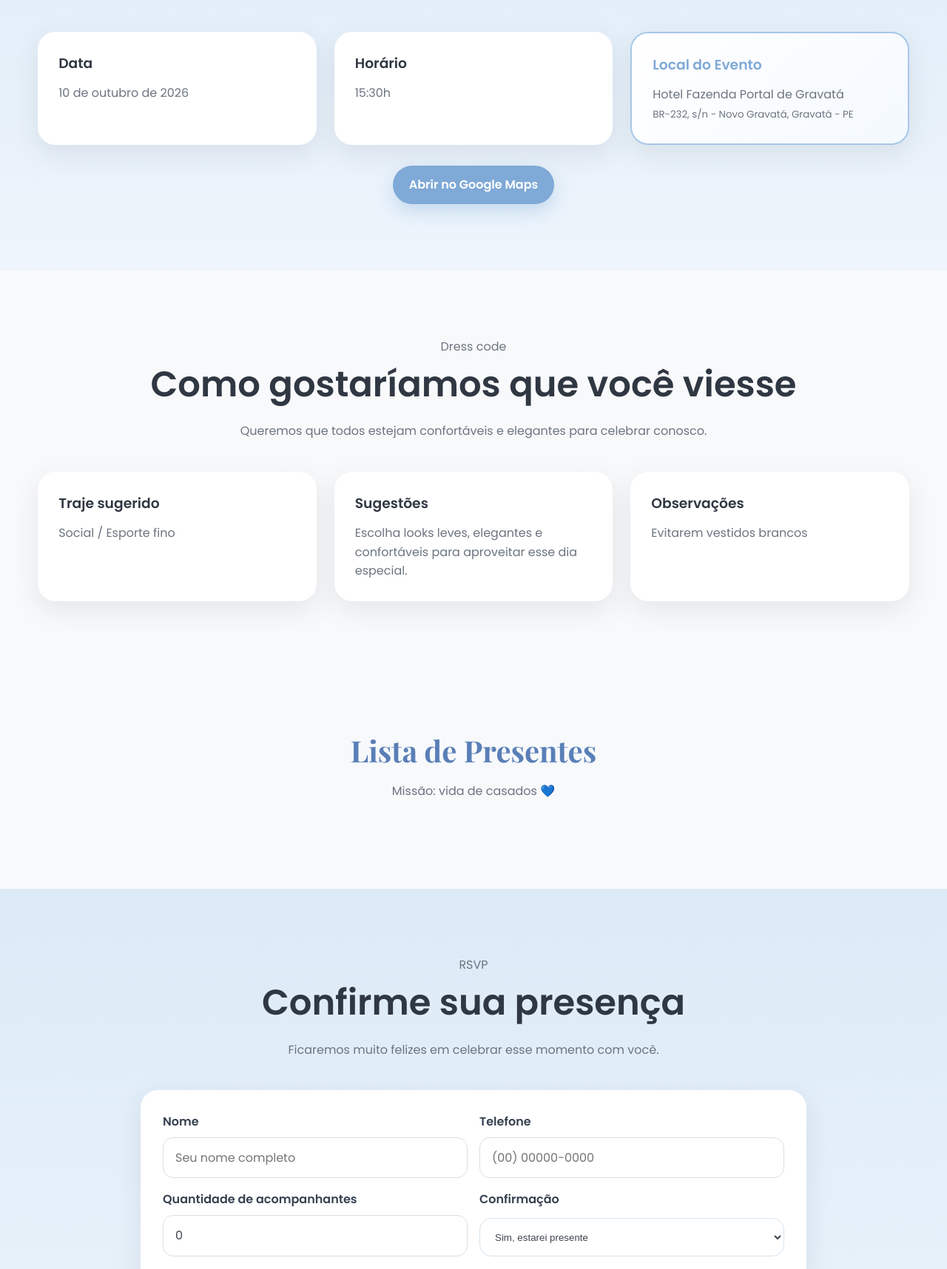
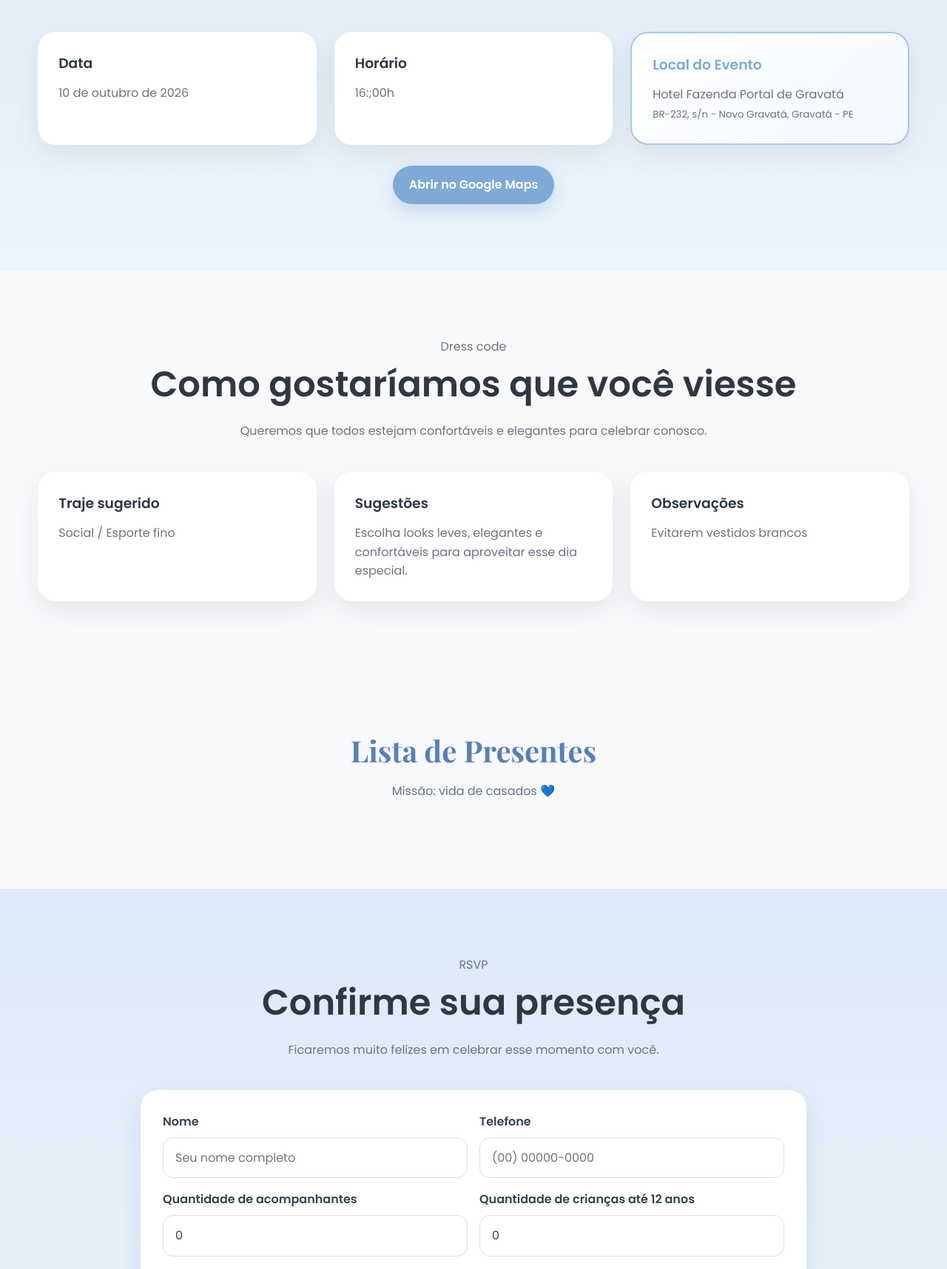
Before and after one commit to rvcris87/casamento-karine-josue, a Flask app: page / in a window 1280 px wide. Shown: the part 2729-4445 px from the top of the page at 74% size. Run offline with Flask 3, Linux system fonts and the light colour scheme; data that the repository does not hold is empty; some libraries are stand-ins or nearby versions.

Commit message:
atualizaçao

```diff
--- a/db.py
+++ b/db.py
@@ -463,7 +463,7 @@ def excluir_foto(foto_id):
     conn.close()
 
 
-def salvar_rsvp(nome_convidado, telefone, acompanhantes, confirmacao, observacao):
+def salvar_rsvp(nome_convidado, telefone, acompanhantes, quantidade_criancas, confirmacao, observacao):
     conn = None
     cur = None
 
@@ -476,14 +476,16 @@ def salvar_rsvp(nome_convidado, telefone, acompanhantes, confirmacao, observacao
                 nome_convidado,
                 telefone,
                 acompanhantes,
+                quantidade_criancas,
                 confirmacao,
                 observacao
             )
-            VALUES (%s, %s, %s, %s, %s)
+            VALUES (%s, %s, %s, %s, %s, %s)
         """, (
             nome_convidado,
             telefone,
             acompanhantes,
+            quantidade_criancas,
             confirmacao,
             observacao
         ))
@@ -502,7 +504,7 @@ def get_todos_rsvp():
     cur = conn.cursor()
 
     cur.execute("""
-        SELECT id, nome_convidado, telefone, acompanhantes, confirmacao, observacao, created_at
+        SELECT id, nome_convidado, telefone, acompanhantes, quantidade_criancas, confirmacao, observacao, created_at
         FROM rsvp
         ORDER BY created_at DESC
     """)
@@ -516,9 +518,10 @@ def get_todos_rsvp():
             "nome_convidado": r[1],
             "telefone": r[2],
             "acompanhantes": r[3],
-            "confirmacao": r[4],
-            "observacao": r[5],
-            "created_at": r[6],
+            "quantidade_criancas": r[4],
+            "confirmacao": r[5],
+            "observacao": r[6],
+            "created_at": r[7],
         })
 
     cur.close()
--- a/static/css/style.css
+++ b/static/css/style.css
@@ -413,6 +413,21 @@ textarea {
 
     .countdown-label {
         font-size: 0.7rem;
+    }
+
+    /* Header mobile adjustments */
+    .header {
+        background: rgba(255, 255, 255, 0.98);
+        backdrop-filter: blur(15px);
+        box-shadow: 0 4px 20px rgba(0, 0, 0, 0.08);
+    }
+
+    .logo,
+    .header-logo,
+    .nav-logo {
+        color: #1a202c;
+        font-weight: 700;
+        text-shadow: 0 1px 2px rgba(0, 0, 0, 0.1);
     }
 }
 
--- a/templates/partials/fotos_convidados.html
+++ b/templates/partials/fotos_convidados.html
@@ -1,7 +1,7 @@
 <section class="compartilhar-fotos" id="fotos-section">
     <div class="container">
         <div class="compartilhar-header">
-            <h2 class="compartilhar-titulo">Compartilhe Seus Fotos</h2>
+            <h2 class="compartilhar-titulo">Compartilhe Suas Fotos</h2>
             <p class="compartilhar-subtitulo">Registre esse momento com a gente</p>
         </div>
 
--- a/templates/partials/grande_dia.html
+++ b/templates/partials/grande_dia.html
@@ -20,7 +20,7 @@
 
         <div class="info-card">
             <h3>Horário</h3>
-            <p>15:30h</p>
+            <p>16:;00h</p>
         </div>
 
         <div class="info-card destaque-local">
--- a/templates/partials/rsvp.html
+++ b/templates/partials/rsvp.html
@@ -26,6 +26,11 @@
                 </div>
 
                 <div class="form-group">
+                    <label for="quantidade_criancas">Quantidade de crianças até 12 anos</label>
+                    <input type="number" id="quantidade_criancas" name="quantidade_criancas" min="0" value="0">
+                </div>
+
+                <div class="form-group">
                     <label for="confirmacao">Confirmação</label>
                     <select id="confirmacao" name="confirmacao" required>
                         <option value="sim">Sim, estarei presente</option>
```
Also changed, not shown: routes/rsvp.py (+9 -1 lines).
